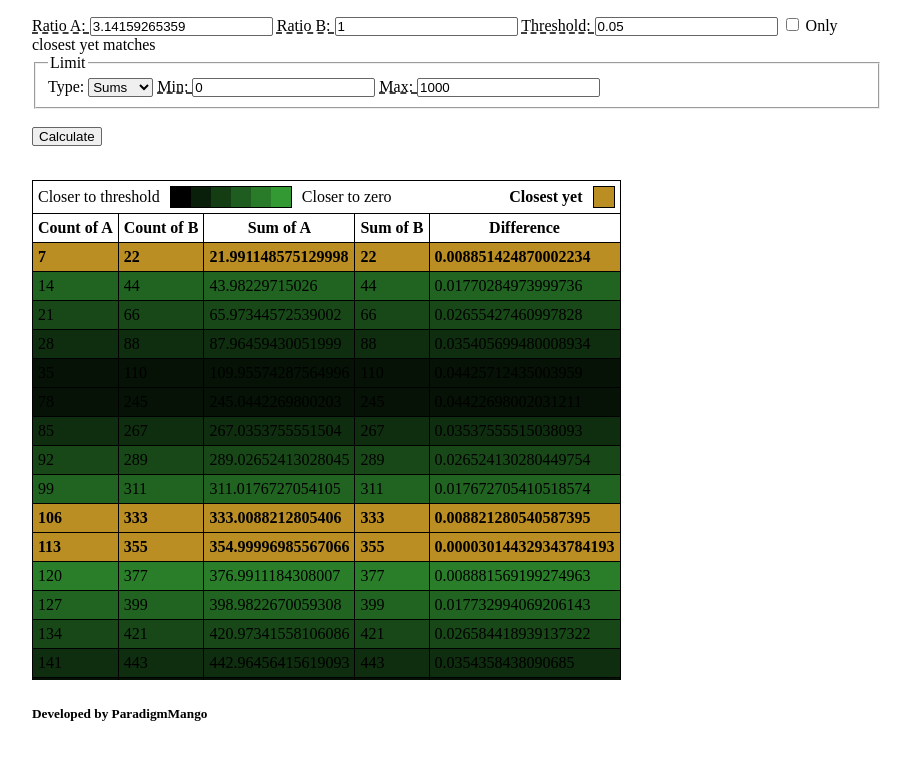
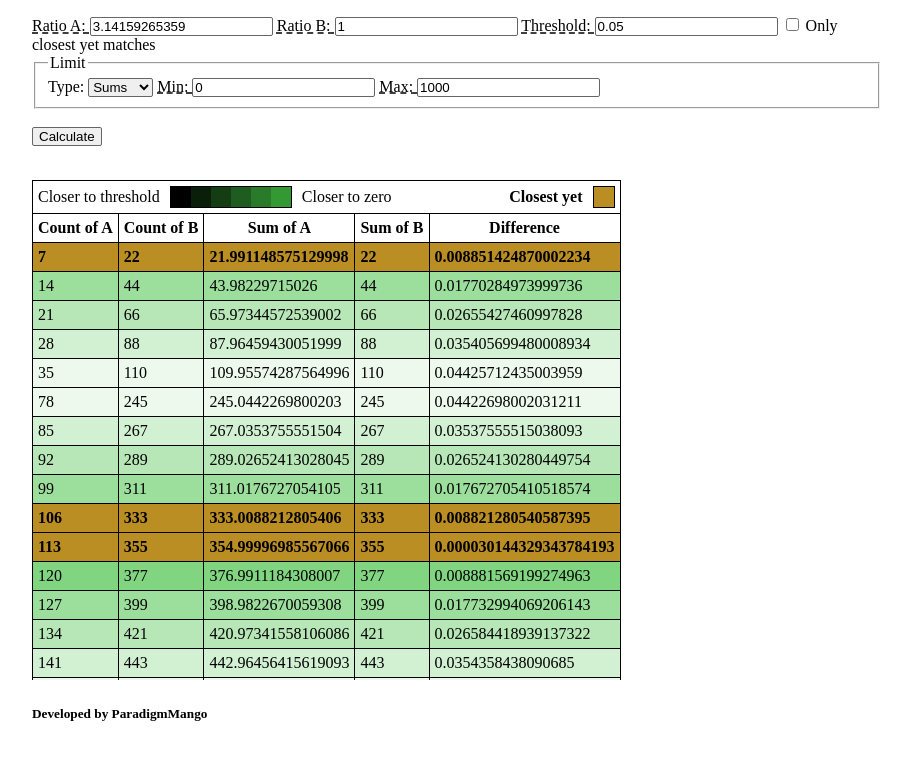
Before and after one commit to ParadigmMango2/RatioMatcher, a plain HTML site: page index.html in a window 1280 px wide. Both pictures are taken after a click on the button "Calculate". Shown: the part 119-878 px from the top of the page, without its empty margins (183-1094 px from the left). Drawn offline with Linux system fonts and the light colour scheme.

Commit message:
Make table coloring work for both light and dark mode.

```diff
--- a/ratio-matcher.js
+++ b/ratio-matcher.js
@@ -179,8 +179,7 @@ function calculate() {
         tableRow.className = "closestYet";
       } else {
         const diffRatio = difference / threshold.value;
-        const lightnessValue = 40 - diffRatio * 40;
-        tableRow.style.setProperty('--lightness-value', `${lightnessValue}%`);
+        tableRow.style.setProperty('--diff-ratio', `${diffRatio}`);
       }
 
       tableBody.appendChild(tableRow);
--- a/styles.css
+++ b/styles.css
@@ -109,7 +109,12 @@ body {
 
     tr:not(.closestYet) {
       /* Calculate color based on closeness to 0 */
-      background-color: hsl(120deg, 50%, var(--lightness-value));
+      --hue: 120deg;
+      --lightness-value: calc(40% * var(--diff-ratio));
+      background-color: light-dark(
+        hsl(var(--hue), 50%, calc(60% + var(--lightness-value))),
+        hsl(var(--hue), 50%, calc(40% - var(--lightness-value)))
+      );
     }
   }
 }
```
